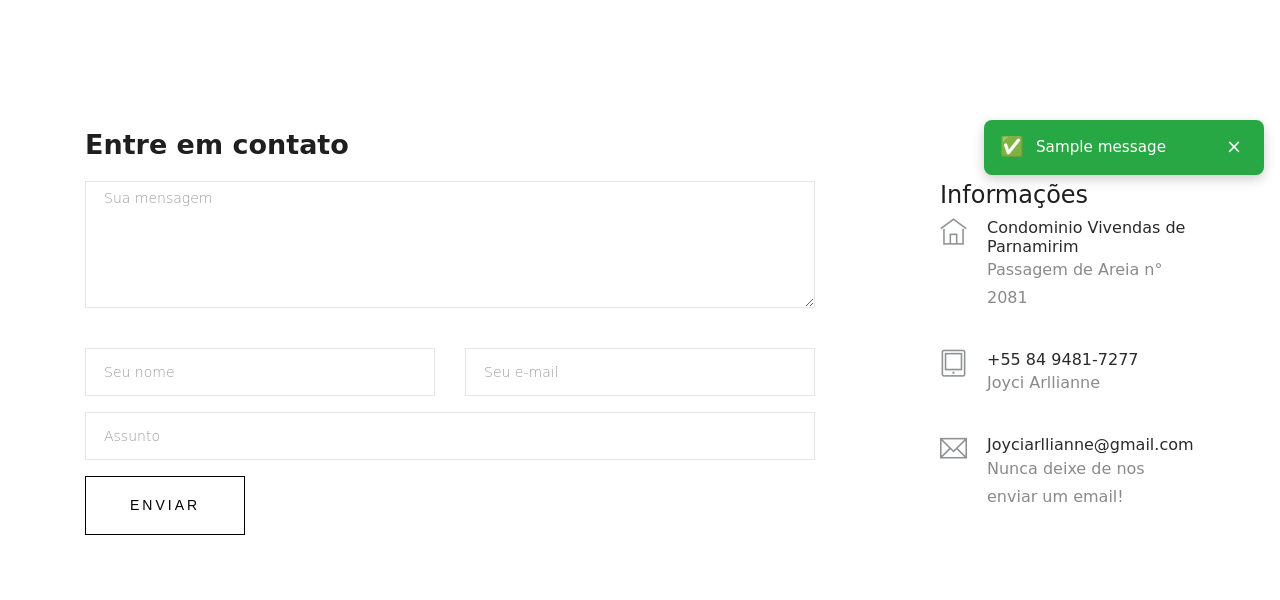
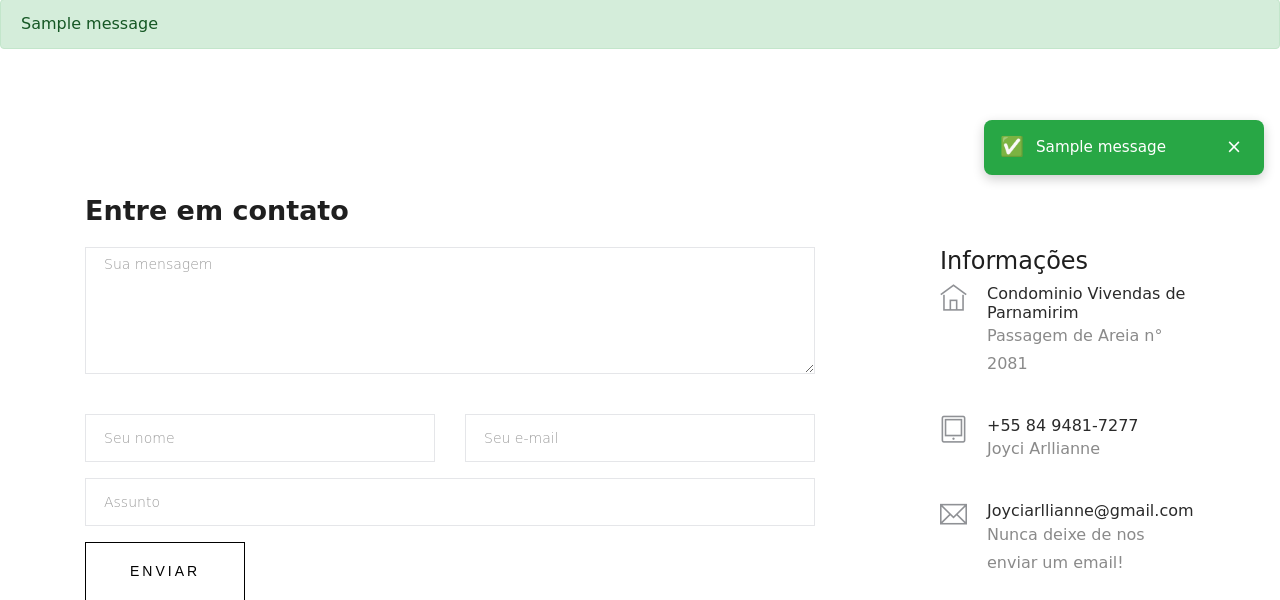
Before and after one commit to kelver-web/married_list, a Django app: page /contact/ in a window 1280 px wide. Shown: the part 601-1201 px from the top of the page. Run offline with Django 5.2, Linux system fonts and the light colour scheme; a user stored in the database is signed in; one stand-in notice (Sample message) is shown; some libraries are stand-ins or nearby versions; some web fonts are replaced.

Commit message:
add message in contact area

```diff
--- a/core/templates/core/contact_area.html
+++ b/core/templates/core/contact_area.html
@@ -13,6 +13,12 @@
         <h3>Contato</h3>
     </div>
 </div>
+
+{% if messages %}
+  {% for message in messages %}
+    <div class="alert alert-{{ message.tags }}">{{ message }}</div>
+  {% endfor %}
+{% endif %}
 
 <!-- ================ contact section start ================= -->
 <section class="contact-section">
```
